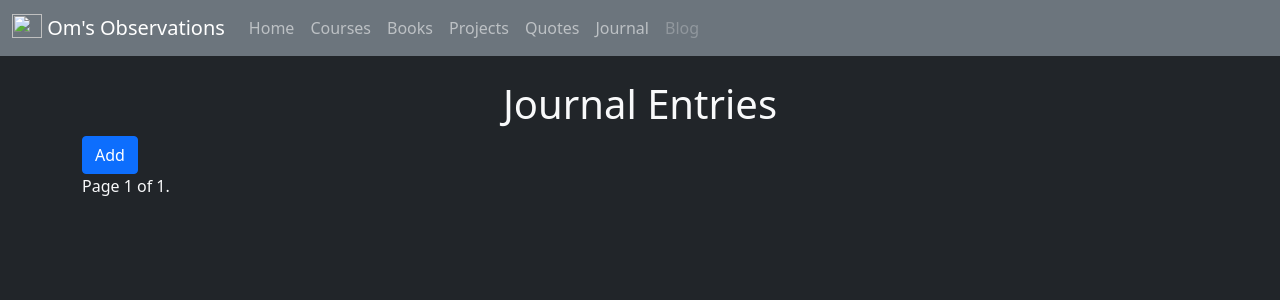
After one commit to omajoshi/omajoshi.com, a Django app: page /journal/ in a window 1280 px wide. The commit adds this page. Shown: the top 300 px of the page. Run offline with Django 3.2, Linux system fonts and the light colour scheme; a user stored in the database is signed in; data that the repository does not hold is empty.

Commit message:
added journal, removed db

```diff
--- a/homepage/admin.py
+++ b/homepage/admin.py
@@ -1,5 +1,5 @@
 from django.contrib import admin
-from .models import Semester, Course, Book, Quote
+from .models import Semester, Course, Book, Quote, JournalEntry
 
 # Register your models here.
 
@@ -7,3 +7,4 @@ admin.site.register(Semester)
 admin.site.register(Course)
 admin.site.register(Book)
 admin.site.register(Quote)
+admin.site.register(JournalEntry)
--- a/homepage/templates/base.html
+++ b/homepage/templates/base.html
@@ -39,6 +39,11 @@
                   <li class="nav-item">
                     <a class="nav-link" href="{% url 'homepage:quote_list' %}">Quotes</a>
                   </li>
+{% if user.is_superuser %}
+                  <li class="nav-item">
+                    <a class="nav-link" href="{% url 'homepage:journal' %}">Journal</a>
+                  </li>
+{% endif %}
                   <li class="nav-item">
                     <a class="nav-link disabled" href="#" tabindex="-1" aria-disabled="true">Blog</a>
                   </li>
--- /dev/null
+++ b/homepage/templates/homepage/journalentry_list.html
@@ -0,0 +1,38 @@
+{% extends 'base.html' %}
+{% block page_heading %}
+Journal Entries
+{% endblock %}
+{% block content %}
+<div class="row">
+    <div class="col-sm-12">
+        <a href="{% url 'homepage:journal_add' %}" class="btn btn-primary float-sm-right" type="submit">Add</a>
+    </div>
+</div>
+
+{% for entry in page_obj %}
+<hr>
+<p>{{ entry }}</p>
+<div class="row">
+<div class="col-sm-2"></div>
+<div class="col-sm-8"><p>{{ entry.contents|linebreaks }}</p></div>
+<div class="col-sm-2"></div>
+</div>
+{% endfor %}
+<div class="pagination">
+    <span class="step-links">
+        {% if page_obj.has_previous %}
+            <a href="?page=1">&laquo; first</a>
+            <a href="?page={{ page_obj.previous_page_number }}">previous</a>
+        {% endif %}
+
+        <span class="current">
+            Page {{ page_obj.number }} of {{ page_obj.paginator.num_pages }}.
+        </span>
+
+        {% if page_obj.has_next %}
+            <a href="?page={{ page_obj.next_page_number }}">next</a>
+            <a href="?page={{ page_obj.paginator.num_pages }}">last &raquo;</a>
+        {% endif %}
+    </span>
+</div>
+{% endblock %}
--- a/homepage/urls.py
+++ b/homepage/urls.py
@@ -8,5 +8,9 @@ urlpatterns = [
     path('courses/', views.CourseList.as_view(), name='course_list'),
     path('quotes/', views.QuoteList.as_view(), name='quote_list'),
     path('quotes/add/', views.quote_add, name='quote_add'),
+    path('journal/', views.Journal.as_view(), name='journal'),
+    path('journal/add/', views.JournalAdd.as_view(), name='journal_add'),
+    path('journal/<int:pk>/update/', views.JournalUpdate.as_view(), name='journal_update'),
+    path('journal/<int:pk>/', views.JournalDetail.as_view(), name='journal_detail'),
     path('', views.Homepage.as_view(), name='homepage'),
 ]
--- a/homepage/views.py
+++ b/homepage/views.py
@@ -1,8 +1,10 @@
+from django.contrib.auth.mixins import LoginRequiredMixin
 from django.shortcuts import render, redirect
-from django.urls import reverse
-from django.views.generic import ListView, TemplateView
+from django.urls import reverse, reverse_lazy
+from django.views.generic import ListView, TemplateView, DetailView
+from django.views.generic.edit import UpdateView, CreateView
 
-from .models import Book, Course, Semester, Quote
+from .models import Book, Course, Semester, Quote, JournalEntry
 
 # Create your views here.
 
@@ -11,6 +13,13 @@ class Homepage(TemplateView):
 
 class BookList(ListView):
     model = Book
+
+    def get_context_data(self, *args, **kwargs):
+        data = super().get_context_data(*args, **kwargs)
+        data["books_completed"] = Book.objects.filter(in_progress=False)
+        data["books_in_progress"] = Book.objects.filter(in_progress=True)
+        return data
+
 
 class CourseList(ListView):
     model = Semester
@@ -24,3 +33,31 @@ def quote_add(request):
     source = request.GET.get('source', '')
     url = f"{reverse('admin:homepage_quote_add')}?quote={quote}&source={source}"
     return redirect(url)
+
+
+class AdminRequiredMixin(LoginRequiredMixin):#UserPassesTestMixin):
+    raise_exception = True
+    #def test_func(self):
+        #return self.request.user.is_superuser
+
+
+class Journal(AdminRequiredMixin, ListView):
+    model = JournalEntry
+    ordering = ['-date']
+    paginate_by = 14
+
+
+class JournalAdd(AdminRequiredMixin, CreateView):
+    model = JournalEntry
+    fields = ['date', 'contents']
+    success_url = reverse_lazy('homepage:journal')
+
+
+class JournalUpdate(AdminRequiredMixin, UpdateView):
+    model = JournalEntry
+    fields = ['date', 'contents']
+    success_url = reverse_lazy('homepage:journal')
+
+
+class JournalDetail(AdminRequiredMixin, DetailView):
+    model = JournalEntry
--- a/website/settings.py
+++ b/website/settings.py
@@ -108,7 +108,7 @@ AUTH_PASSWORD_VALIDATORS = [
 
 LANGUAGE_CODE = 'en-us'
 
-TIME_ZONE = 'UTC'
+TIME_ZONE = 'America/Chicago'
 
 USE_I18N = True
 
```
Also changed, not shown: homepage/models.py (+11 -0 lines), homepage/templates/homepage/book_list.html (+4 -4 lines), homepage/templates/homepage/journalentry_form.html (added, +10 -0 lines), db.sqlite3 (deleted), homepage/migrations/0004_auto_20210824_0445.py (added), homepage/migrations/0005_alter_journalentry_options.py (added), homepage/migrations/0006_alter_journalentry_contents.py (added), 1 other file.
